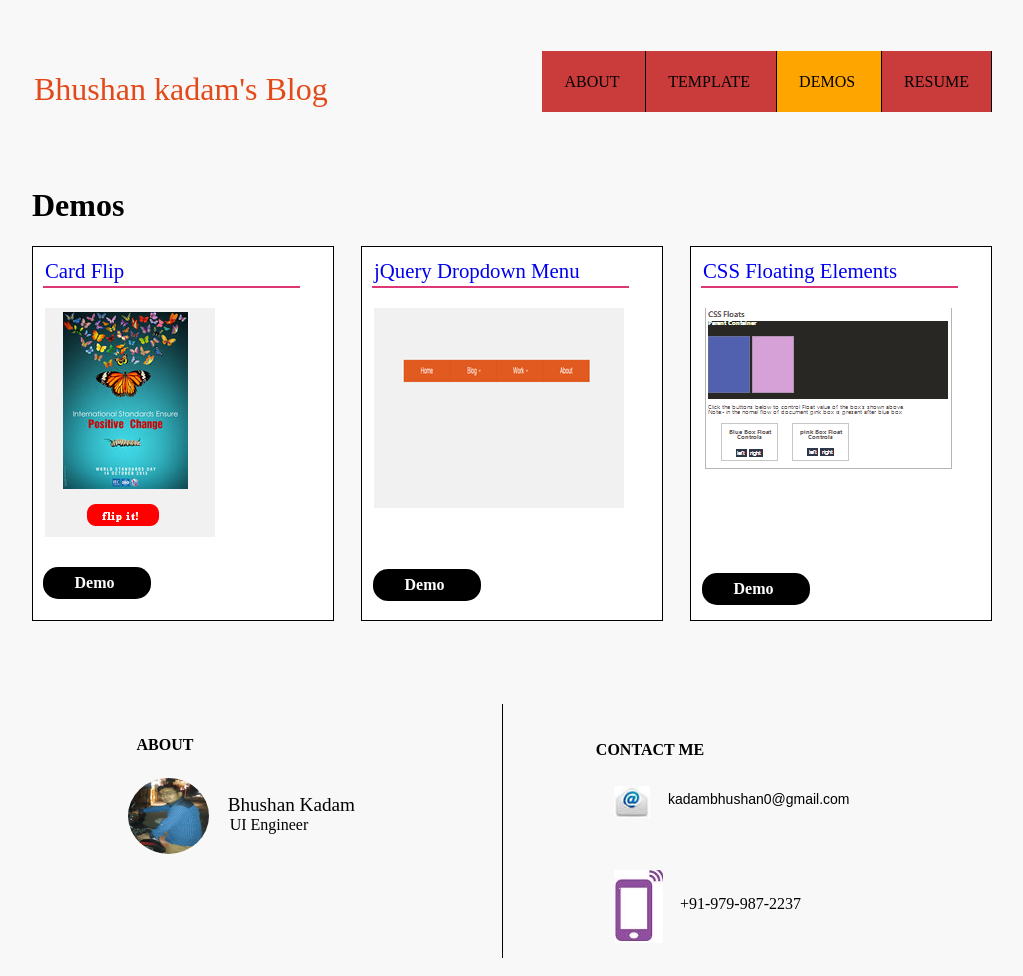
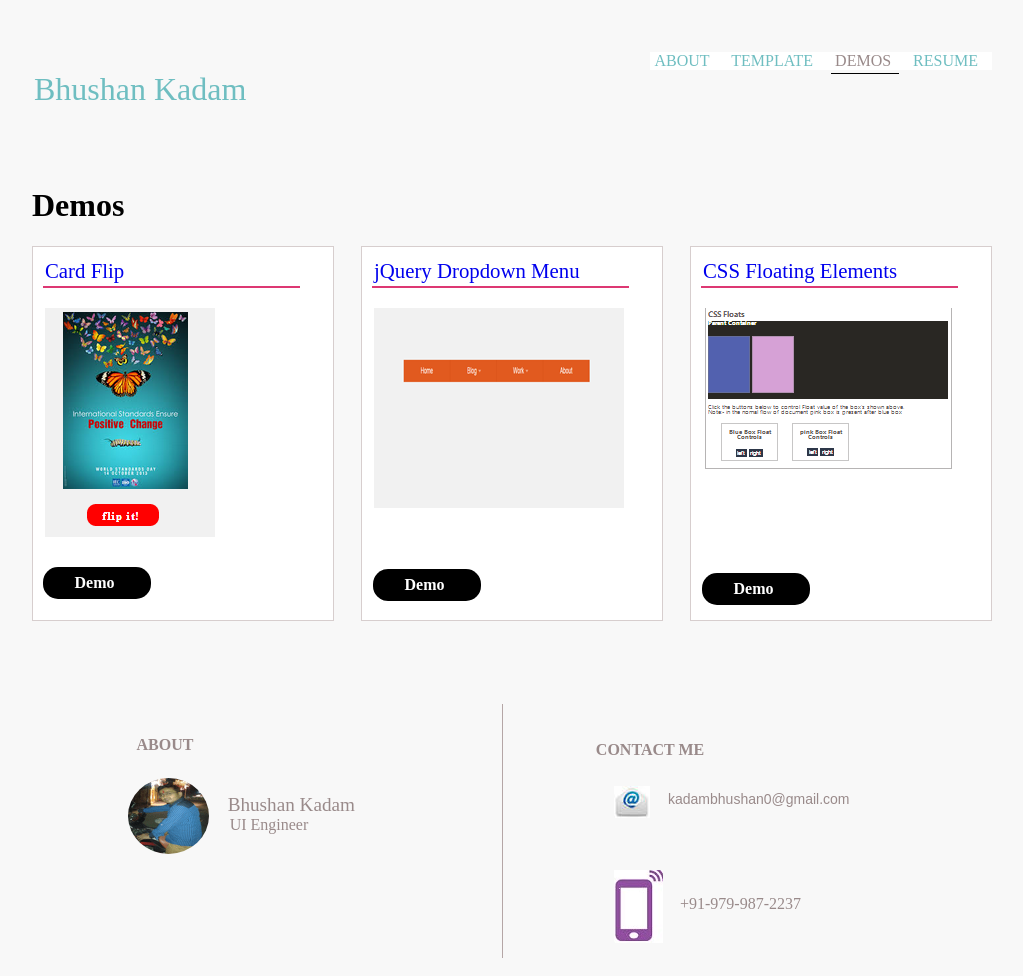
Before and after one commit to bhushansureshkadam/bhushansureshkadam.github.io, a Jekyll site: the page css/demo/demos.html, which Jekyll copies as it is, in a window 1280 px wide. Shown: the whole page, without its empty margins (128-1151 px from the left). Built offline with Jekyll 4.4.1, drawn with Linux system fonts in a browser that asks for light colours; Markdown is read by kramdown in place of the engine named in the settings.

Commit message:
first commit

```diff
--- a/_layouts/default.html
+++ b/_layouts/default.html
@@ -17,7 +17,7 @@
 
           <div class="container">
             <div id="header">
-             <div class="name">Bhushan kadam's Blog </div>
+             <div class="name">Bhushan Kadam </div>
                  <ul class="nav">
                   <li class="about"><a href="/"> ABOUT </a></li>
                     <li><a href="/css/template/template.html"> TEMPLATE </a></li>
--- a/css/demo/demos.css
+++ b/css/demo/demos.css
@@ -15,7 +15,7 @@
 .name {
   position:relative;
   top:63px;
-  color:#e44919;
+  color:rgb(111, 190, 193);
   font-size:2em;
   left:2px;
   float: left;
@@ -32,23 +32,22 @@
 .nav li {
   list-style: none;
   display: inline;
-  line-height:60px;
+  padding-right:10px;
 }
 .nav li a {
   display: inline;
-  padding: 22px;
-  background: rgb(202,59,59);
-  color: black;
-  border-right: 1px solid;
+  padding: 4px;
+  color: rgb(111, 190, 193);
   text-decoration: none;
 }
 .nav li.demos a {
 
-  background:orange;
+   color: #998A8A;
+   border-bottom: 1px solid #000;
 }
 .nav li a:hover {
 
-  background: orange;
+  border-bottom: 1px solid #000;
 }
 .postcontainer {
 
@@ -78,7 +77,7 @@
         padding:10px;
         margin-right:27px;
         background: #fff;
-        border: 1px solid;
+        border: 1px solid #D7CECE;
 }
  .main ul li.card  a.title  {
 
@@ -122,7 +121,7 @@
         padding:10px;
         margin-right:27px;
         background: #fff;
-        border: 1px solid;
+        border: 1px solid #D7CECE;
 }
  .main ul li.blog  a.title  {
 
@@ -165,7 +164,7 @@
         width:280px;
         padding:10px;
         background: #fff;
-        border: 1px solid;
+        border: 1px solid #D7CECE;
 }
  .main ul li.float  a.title  {
 
@@ -218,11 +217,11 @@
     float: left;
     height: 254px;
     width: 470px;
-    border-right: 1px solid rgb(5, 1, 1);
+    border-right: 1px solid #B5A6A6;
 
 }
 .footercontain h4{
-      color:#000;
+      color:#998A8A;
       padding: 5px;
       position:relative;
       top: 27px;
@@ -250,14 +249,14 @@
          top:62px;
 }
  #metaAboutme .names{
-       color:#000;
+       color:#998A8A;
        font-weight: normal;
        position: relative;
        left: -2px;
        font-size: 1.2em;
  }
   #metaAboutme .job{
-    color:#000;
+    color:#998A8A;
     font-size: 1em;
 }
 .contactme {
@@ -267,7 +266,7 @@
 
 }
 .contactme h4 {
-      color:#000;
+      color:#998A8A;
       padding: 10px;
       position: relative;
       top: 27px;
@@ -291,7 +290,7 @@
       top:49px;
       left:156px;
       font-size:14px;
-      color:#000;
+      color:#998A8A;
       font-family: sans-serif;
 }
 
@@ -310,5 +309,5 @@
         position:relative;
         top:137px;
         left:168px;
-        color:#000;
+        color:#998A8A;
 }
--- a/css/demo/demos.html
+++ b/css/demo/demos.html
@@ -4,7 +4,7 @@
   <body>
   	 <div class="headcontainer">
             <div id="header">
-             <div class="name">Bhushan kadam's Blog </div>
+             <div class="name">Bhushan Kadam </div>
                  <ul class="nav">
                   <li><a href="/"> ABOUT </a></li>
                     <li><a href="../template/template.html"> TEMPLATE </a></li>
```
